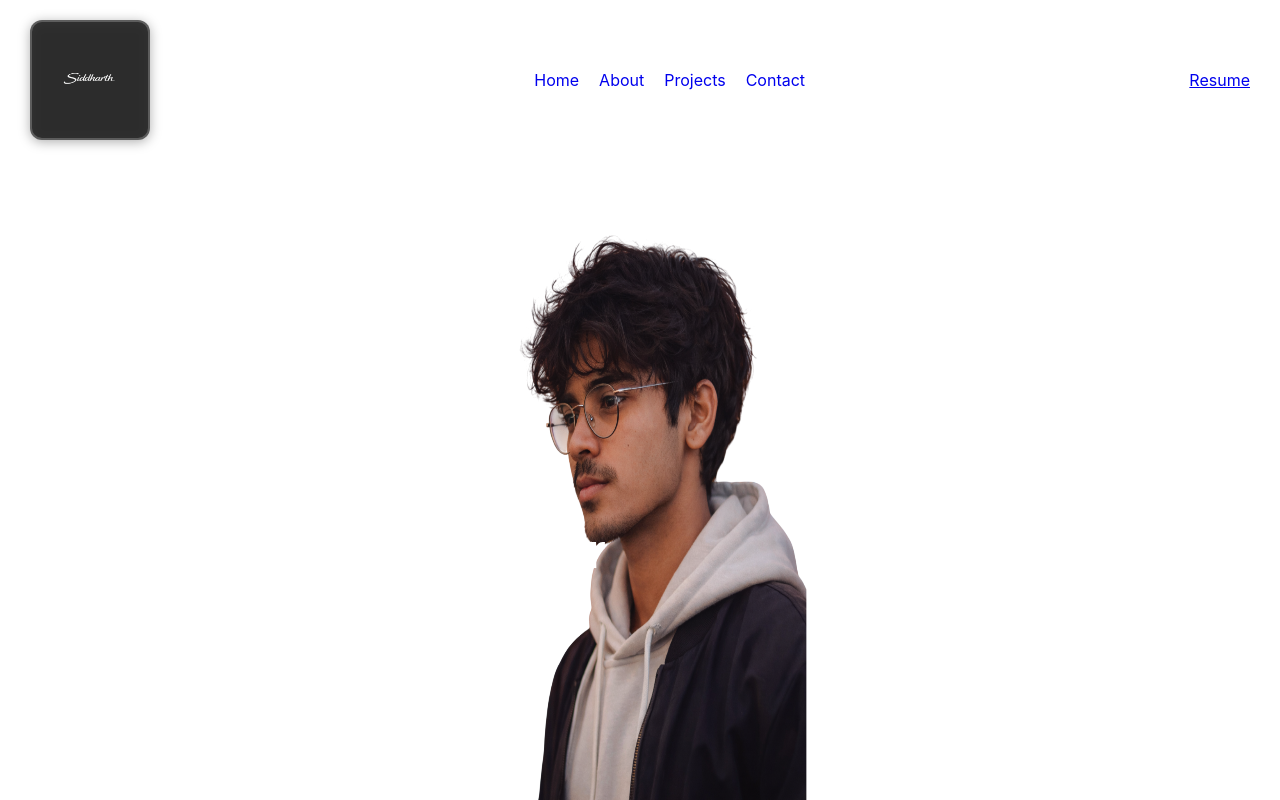
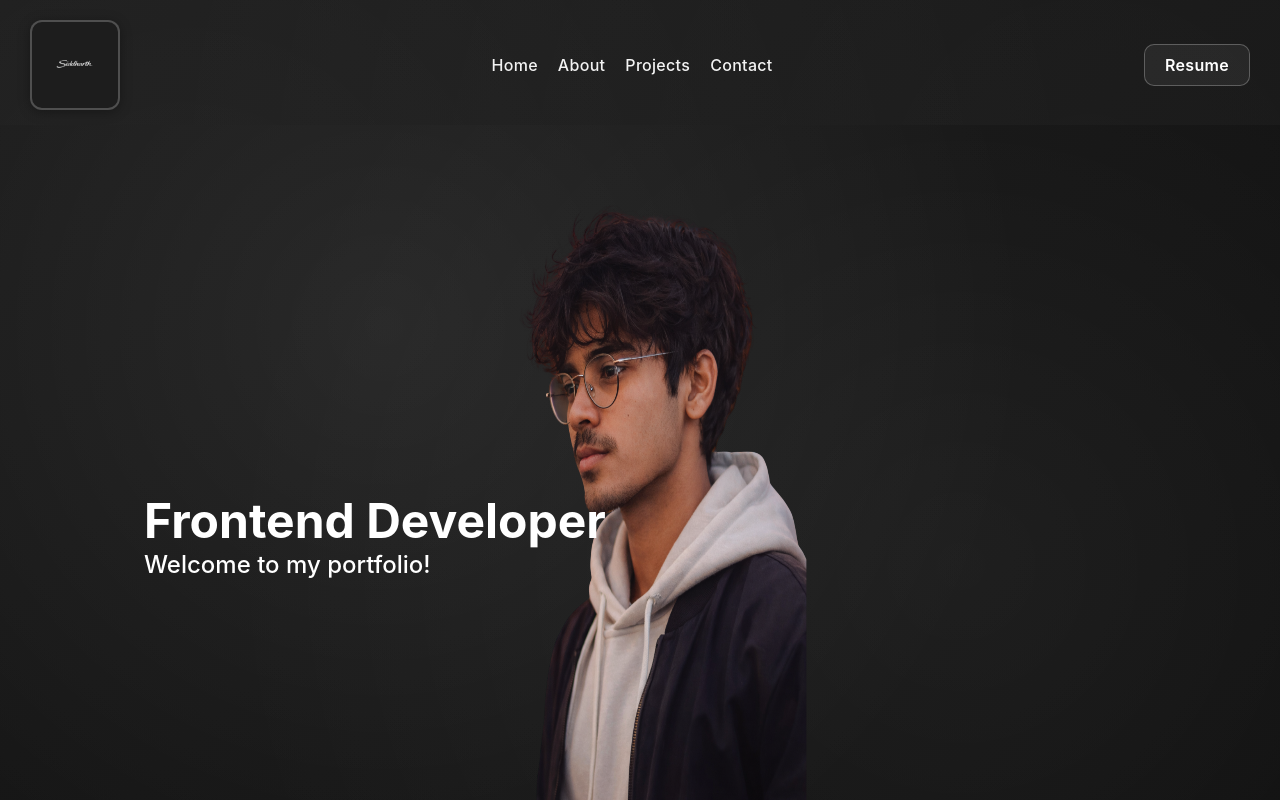
Before and after one commit to SiddharthThe/Portfolio, a React (Create React App) app: page / in a window 1280 px wide. Shown: the top 800 px of the page. Built offline with nearby package versions, Linux system fonts and the light colour scheme.

Commit message:
theme change

```diff
--- a/src/components/hero-section.css
+++ b/src/components/hero-section.css
@@ -8,12 +8,9 @@
   width: 100%;
   padding: 0 5%;
   background:
-    radial-gradient(circle at 50% 45%,
-      rgba(255, 165, 0, 0.85) 0%,
-      rgba(255, 140, 0, 0.6) 30%,
-      rgba(120, 40, 20, 0.6) 55%,
-      rgba(30, 5, 5, 0.95) 70%),
-    linear-gradient(#E2743D);
+    radial-gradient(circle at 30% 25%, rgba(255, 255, 255, 0.08) 0%, rgba(255, 255, 255, 0.03) 35%, rgba(0, 0, 0, 0) 60%),
+    radial-gradient(circle at 75% 55%, rgba(255, 255, 255, 0.06) 0%, rgba(255, 255, 255, 0.025) 40%, rgba(0, 0, 0, 0) 70%),
+    linear-gradient(135deg, #1a1a1a 0%, #0d0d0d 100%);
 }
 
 .hero-img {
--- a/src/components/navbar.css
+++ b/src/components/navbar.css
@@ -19,11 +19,19 @@
 }
 .nv-links{
     text-decoration: none;
+    color: rgba(255, 255, 255, 0.95);
+    font-weight: 500;
+    letter-spacing: 0.3px;
+}
+
+.nv-links:hover{
+    color: #ffffff;
+    text-shadow: 0 0 8px rgba(255, 255, 255, 0.25);
 }
 
 .navbar-logo {
-    width: 120px;
-    height: 120px;
+    width: 90px;
+    height: 90px;
     border-radius: 12px;
     border: 2px solid rgba(255, 255, 255, 0.22);
     padding: 8px;
@@ -39,3 +47,24 @@
     transform: scale(1.05);
     box-shadow: 0 0 18px rgba(255, 255, 255, 0.15);
 }
+
+.resume-link a {
+    text-decoration: none;
+    color: #ffffff;
+    padding: 10px 20px;
+    border-radius: 10px;
+    border: 1px solid rgba(255, 255, 255, 0.25);
+    background: rgba(255, 255, 255, 0.06);
+    font-weight: 600;
+    letter-spacing: 0.3px;
+    transition: all 0.2s ease;
+    display: inline-flex;
+    align-items: center;
+    gap: 8px;
+}
+
+.resume-link a:hover {
+    border-color: rgba(255, 255, 255, 0.5);
+    background: rgba(255, 255, 255, 0.12);
+    box-shadow: 0 0 10px rgba(255, 255, 255, 0.18);
+}
--- a/src/index.css
+++ b/src/index.css
@@ -17,6 +17,11 @@ body {
     sans-serif;
   -webkit-font-smoothing: antialiased;
   -moz-osx-font-smoothing: grayscale;
+  background:
+    radial-gradient(circle at 15% 20%, rgba(255, 255, 255, 0.05) 0%, rgba(255, 255, 255, 0.02) 35%, rgba(0, 0, 0, 0) 60%),
+    radial-gradient(circle at 85% 15%, rgba(255, 255, 255, 0.04) 0%, rgba(255, 255, 255, 0.02) 35%, rgba(0, 0, 0, 0) 60%),
+    linear-gradient(135deg, #1a1a1a 0%, #0d0d0d 100%);
+  color: #ffffff;
 }
 
 code {
```
